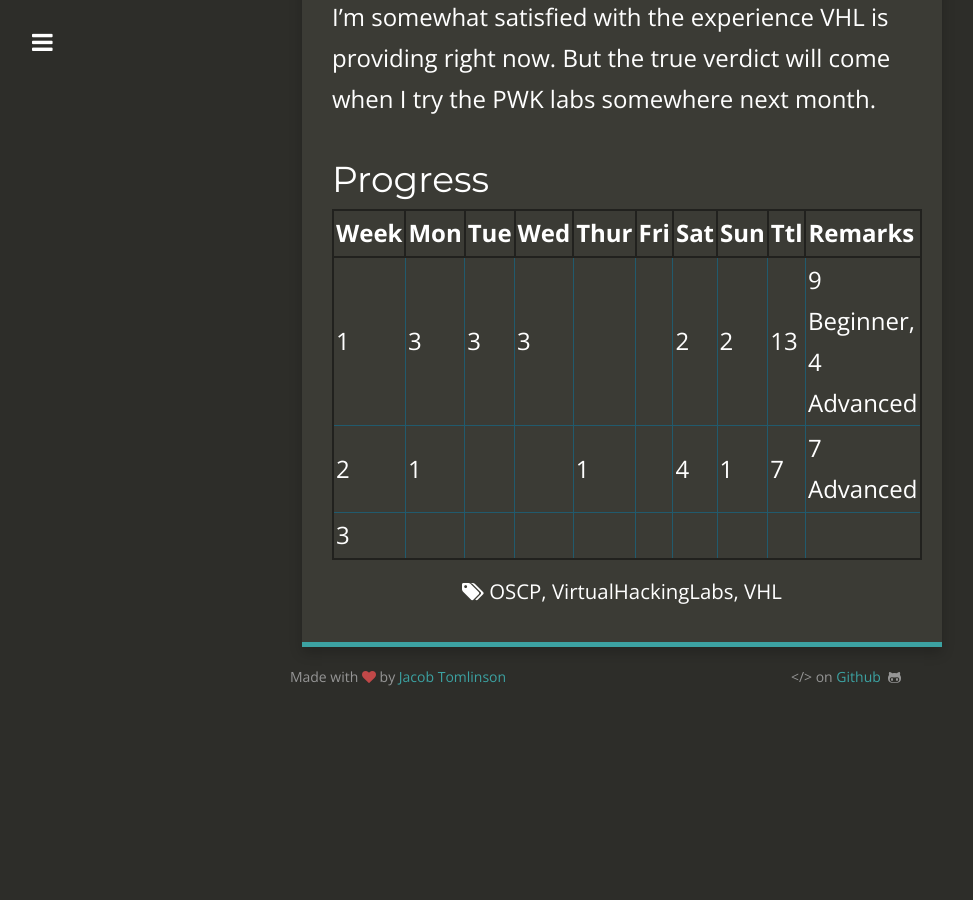
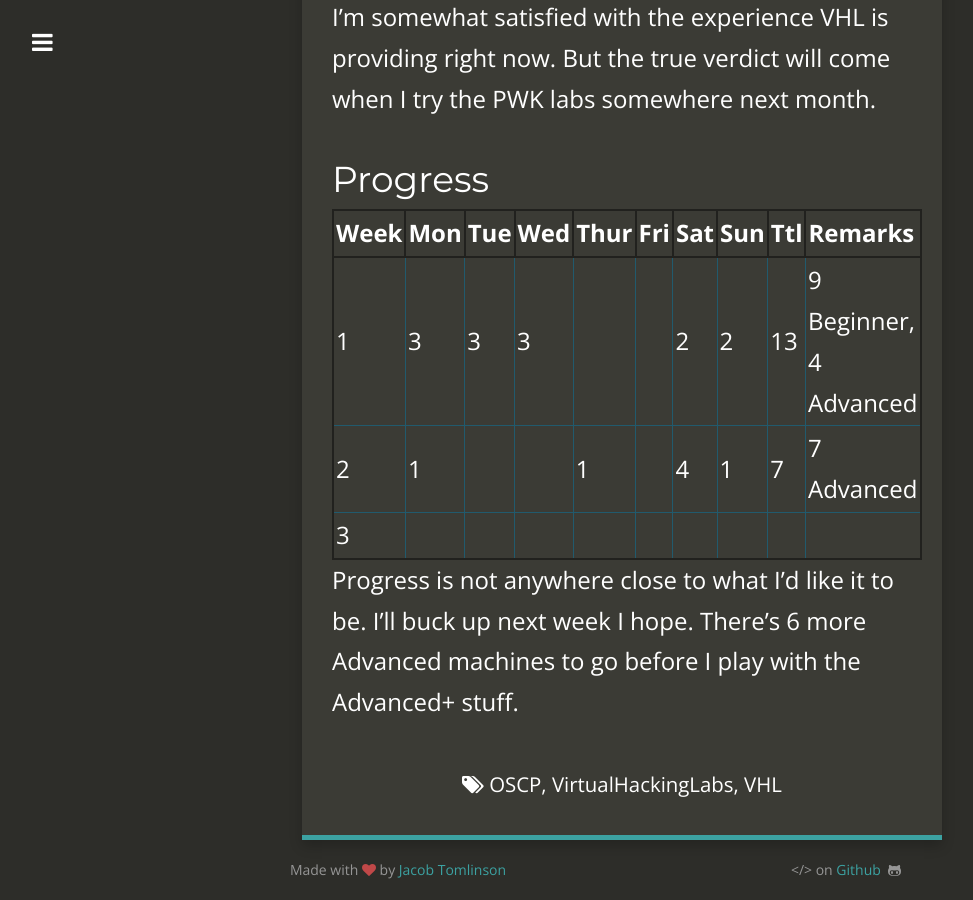
Before and after one commit to Dreamscent/Dreamscent.github.io, a Jekyll site: the page built from _posts/2019-09-22-VHL-Week-2.md, in a window 1280 px wide and 900 px high, scrolled down 1606 px. Shown: the whole window, without its empty margins (18-991 px from the left). Built offline with Jekyll 4.4.1, drawn with Linux system fonts in a browser that asks for light colours; nearby versions of some CDN libraries; before the commit the page ends 2313 px from its top, so only the background shows below that; some of the changed lines change nothing that is shown.

Commit message:
Update 2019-09-22-VHL-Week-2.md

```diff
--- a/_posts/2019-09-22-VHL-Week-2.md
+++ b/_posts/2019-09-22-VHL-Week-2.md
@@ -1,7 +1,7 @@
 ---
 layout:     post
 title:      "VHL: Week 2"
-date:       2019-09-22 23:59:59
+date:       2019-09-22 23:23:23
 author:     J
 summary:    14 days in..
 categories: VirtualHackingLabs
@@ -35,3 +35,5 @@
 | 1    | 3    | 3    | 3    |      |      | 2    | 2    | 13   | 9 Beginner, 4 Advanced |
 | 2    | 1    |      |      | 1    |      | 4    | 1    | 7    | 7 Advanced             |
 | 3    |      |      |      |      |      |      |      |      |                        |
+
+Progress is not anywhere close to what I'd like it to be. I'll buck up next week I hope. There's 6 more Advanced machines to go before I play with the Advanced+ stuff.
```
